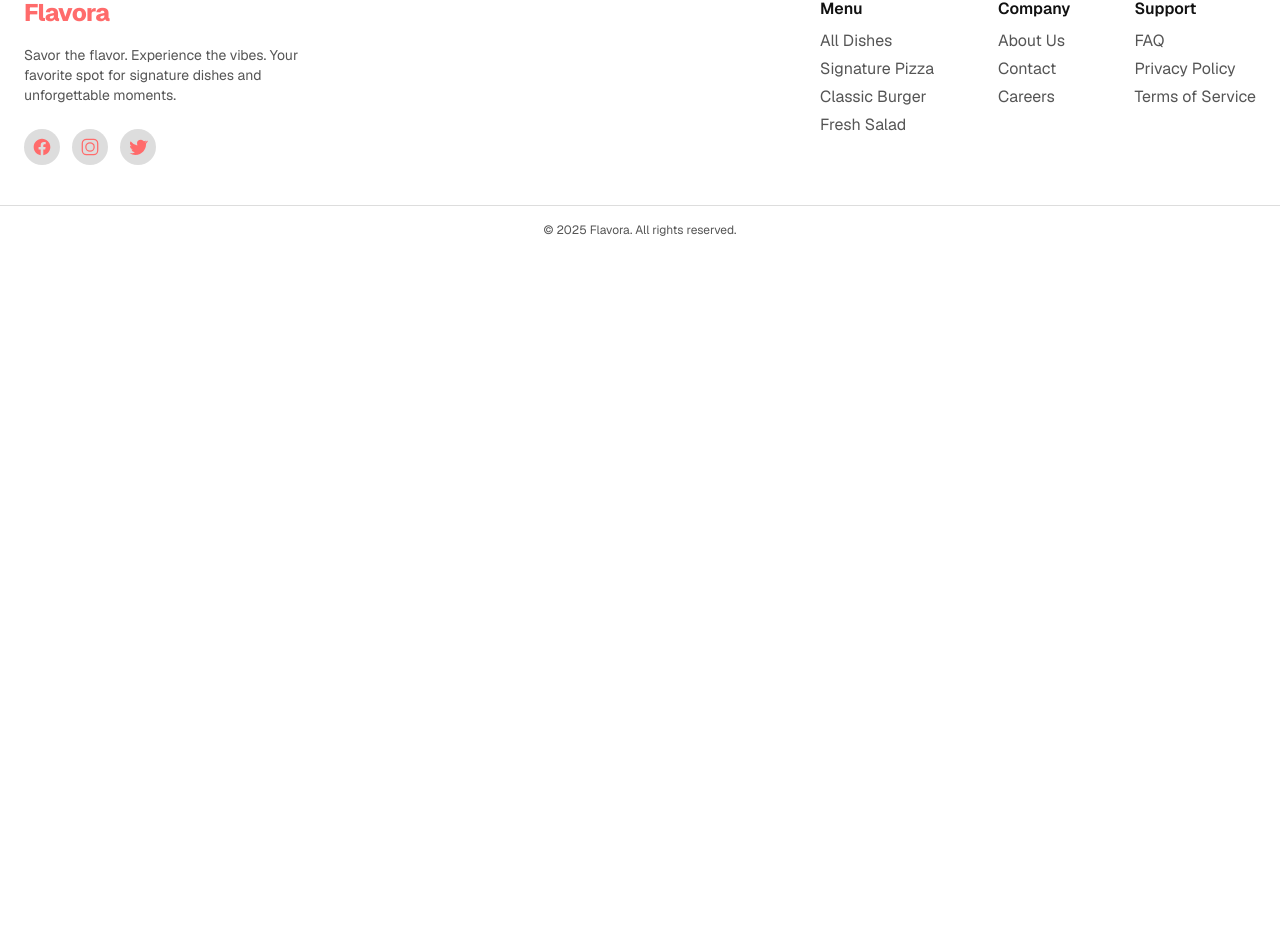
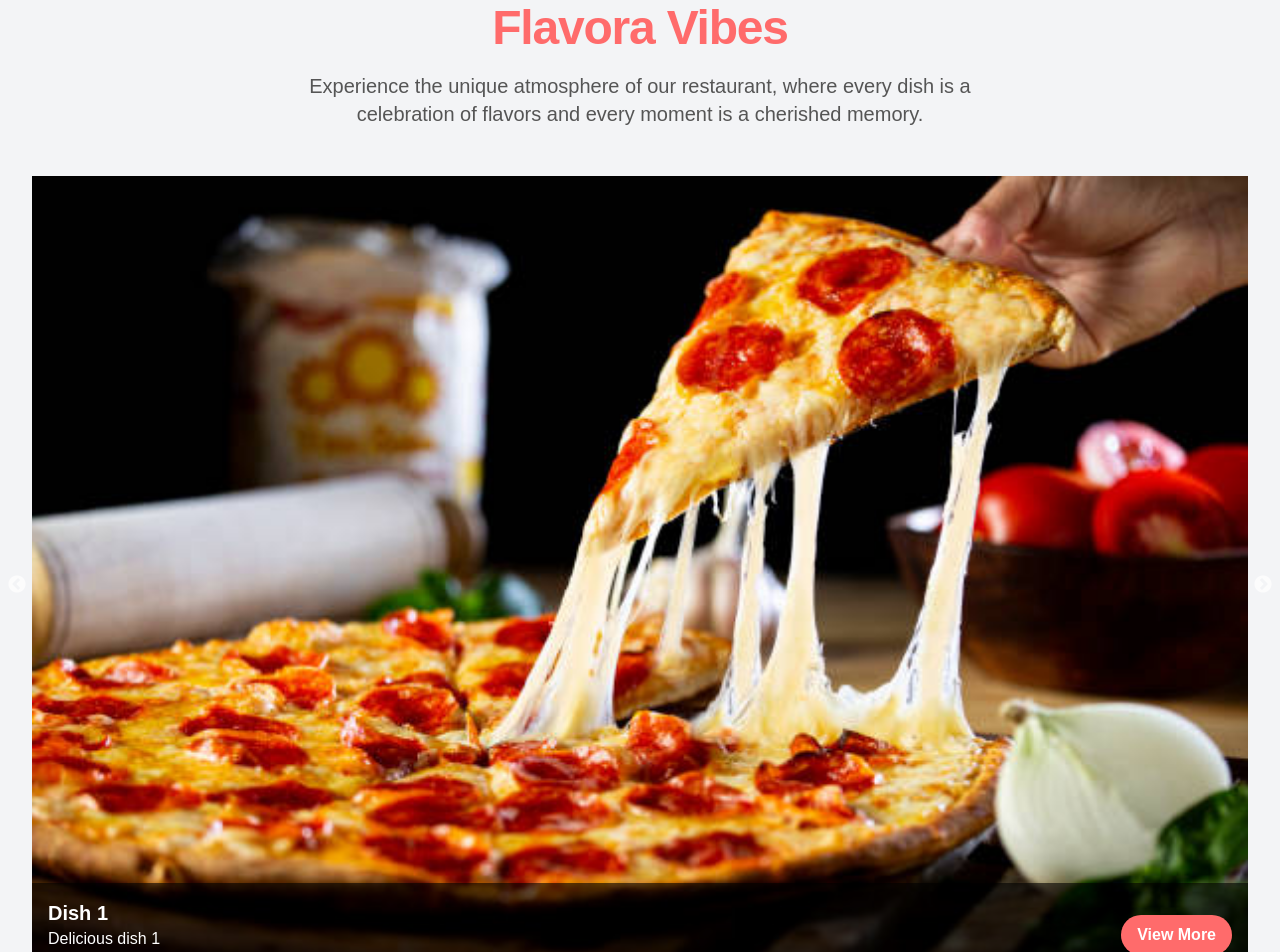
Before and after one commit to Ponkoj644/Flavora, a Next.js app: page / in a window 1280 px wide. Shown: the part 6301-7253 px from the top of the page. Before the commit the page ends 6555 px from the top, so only its background shows below. Built offline with nearby package versions, Linux system fonts and the light colour scheme.

Commit message:
Woring on Flavora vibes section

```diff
--- a/src/app/layout.tsx
+++ b/src/app/layout.tsx
@@ -27,7 +27,7 @@ export default function RootLayout({
   return (
     <html lang="en">
       <body
-        className={`${geistSans.variable} ${geistMono.variable} antialiased`}
+        className={`${geistSans.variable} ${geistMono.variable} antialiased `}
       >
         <Navbar />
         {children}
--- a/src/app/page.tsx
+++ b/src/app/page.tsx
@@ -6,6 +6,7 @@ import OurJourney from "@/components/OurJourney";
 import SignatureDishes from "@/components/SignatureDishes";
 import Testimonial from "@/components/Testimonial";
 import Gallery from "@/components/Gallery";
+import FlavoraVibes from "@/components/FlavoraVibes";
 
 
 export default function Home() {
@@ -17,6 +18,7 @@ export default function Home() {
       <SignatureDishes />
       <Testimonial />
       <Gallery />
+      <FlavoraVibes />
     </>
   );
 }
--- /dev/null
+++ b/src/components/DishSlider.tsx
@@ -0,0 +1,53 @@
+"use client"
+import React from 'react';
+import "slick-carousel/slick/slick.css";
+import "slick-carousel/slick/slick-theme.css";
+
+import Slider from 'react-slick';
+import { useRouter } from 'next/navigation';
+
+const dishes = [
+    { image: '/images/menu-1.jpg', name: 'Dish 1', description: 'Delicious dish 1' },
+    { image: '/images/menu-2.jpg', name: 'Dish 2', description: 'Delicious dish 2' },
+    // Add more dishes as needed
+];
+
+const DishSlider: React.FC = () => {
+    const router = useRouter();
+
+    const settings = {
+        dots: true,
+        infinite: true,
+        speed: 500,
+        slidesToShow: 1,
+        slidesToScroll: 1,
+    };
+
+    return (
+        <>
+            <Slider {...settings}>
+                {dishes.map((dish, index) => (
+                    <div key={index} className="relative">
+                        <img src={dish.image} alt={dish.name} className="w-full h-auto" />
+                        <div className="absolute bottom-0 left-0 right-0 bg-black/60 p-2 md:p-4 ">
+                            <div className='flex items-center justify-between'>
+                                <div className='text-start'>
+                                    <h3 className="text-xl font-bold text-white">{dish.name}</h3>
+                                    <p className='mb-5 text-white'>{dish.description}</p>
+                                </div>
+                                <a
+                                    onClick={() => router.push('/menu')}
+                                    className="px-4 py-2 rounded-full font-semibold text-base bg-[var(--theme-primary)] text-white shadow transition-all duration-200 hover:bg-[var(--theme-primary-hover)]"
+                                >
+                                    View More
+                                </a>
+                            </div>
+                        </div>
+                    </div>
+                ))}
+            </Slider>
+        </>
+    );
+};
+
+export default DishSlider;
--- /dev/null
+++ b/src/components/FlavoraVibes.tsx
@@ -0,0 +1,23 @@
+import React from 'react';
+import DishSlider from './DishSlider';
+const FlavoraVibes: React.FC = () => {
+    return (
+        <div className="py-12 px-4 bg-gray-100  ">
+            <div className="w-full lg:max-w-2xl mx-auto text-center mb-12">
+                <h2 className="text-4xl md:text-5xl font-extrabold mb-5 tracking-tight text-center" style={{ color: "var(--theme-primary)" }}>
+                    Flavora Vibes
+                </h2>
+                <p className="text-lg md:text-xl text-[var(--theme-paragraph)]" style={{ transition: "color 0.3s" }}>
+                    Experience the unique atmosphere of our restaurant, where every dish is a celebration of flavors and every moment is a cherished memory.
+                </p>
+            </div>
+            <div className="container mx-auto px-4 text-center">
+                <div className="">
+                    <DishSlider />
+                </div>
+            </div>
+        </div>
+    );
+};
+
+export default FlavoraVibes;
```
Also changed, not shown: package.json (+8 -5 lines), src/sections/FlavoraVibes.tsx (deleted), 1 other file (tests, documents, lock files or other folders).
